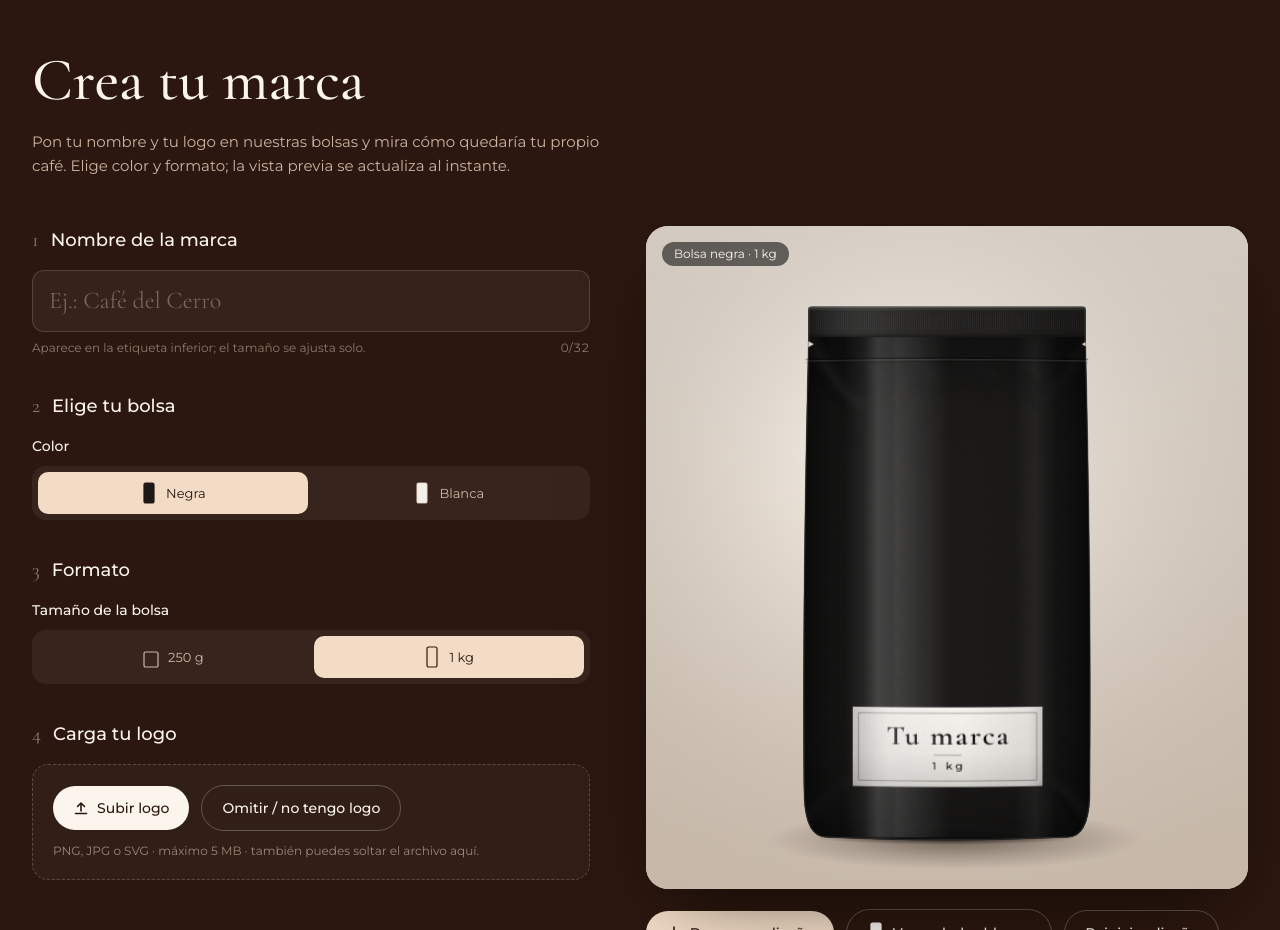
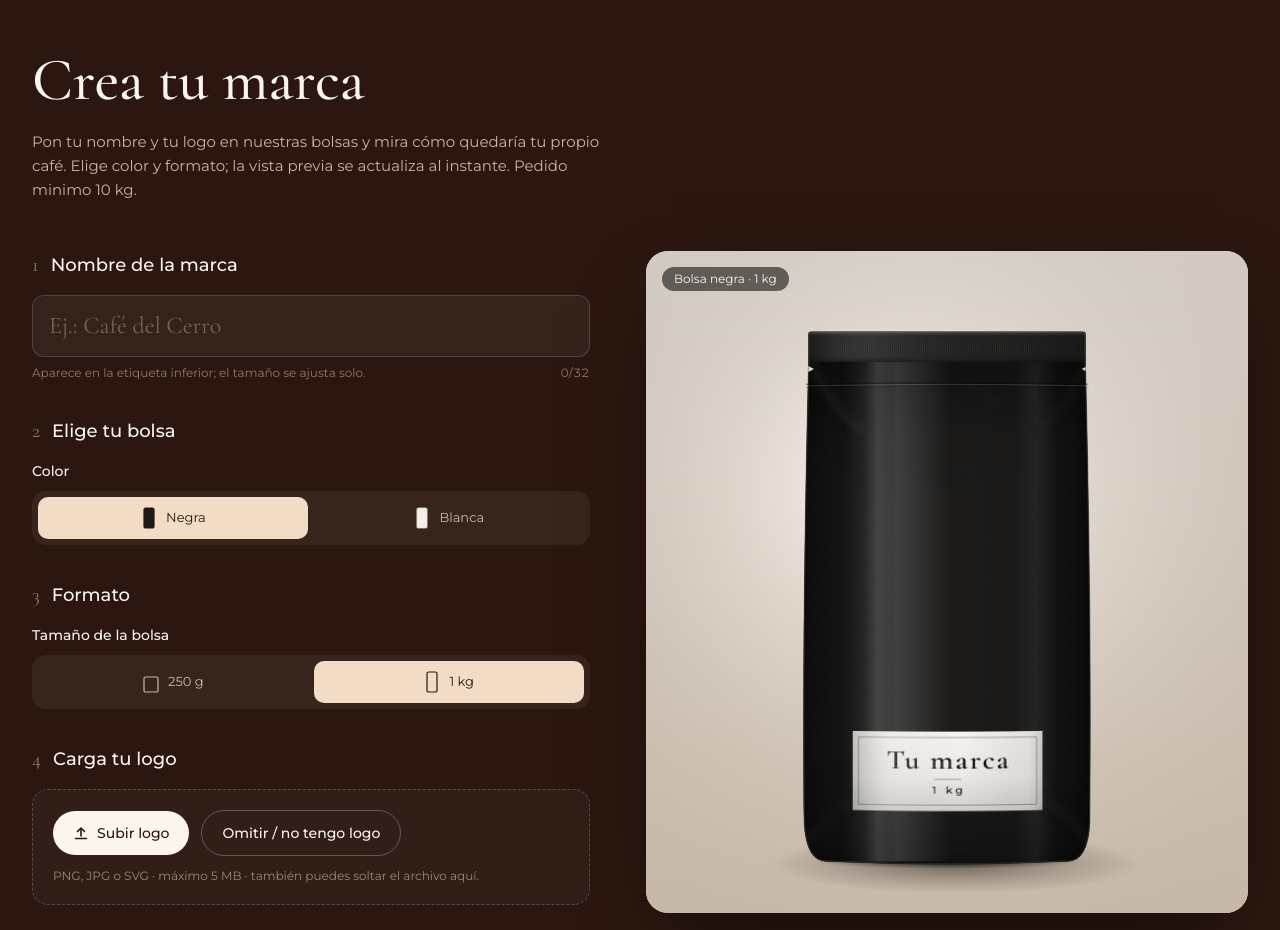
Before and after one commit to corporatecoffeeads-hub/Cafe-Amati, a React (Vite) app: page / in a window 1280 px wide. Shown: the part 5320-6250 px from the top of the page. Built offline with nearby package versions, Linux system fonts and the light colour scheme.

Commit message:
Update BrandStudio.jsx

```diff
--- a/src/components/BrandStudio.jsx
+++ b/src/components/BrandStudio.jsx
@@ -334,7 +334,7 @@ export default function BrandStudio() {
             Crea tu marca
           </h2>
           <p className="mt-5 max-w-xl text-[15px] leading-relaxed text-arena/80">
-            Pon tu nombre y tu logo en nuestras bolsas y mira cómo quedaría tu propio café. Elige color y formato; la vista previa se actualiza al instante.
+            Pon tu nombre y tu logo en nuestras bolsas y mira cómo quedaría tu propio café. Elige color y formato; la vista previa se actualiza al instante. Pedido minimo 10 kg.
           </p>
         </div>
 
```
